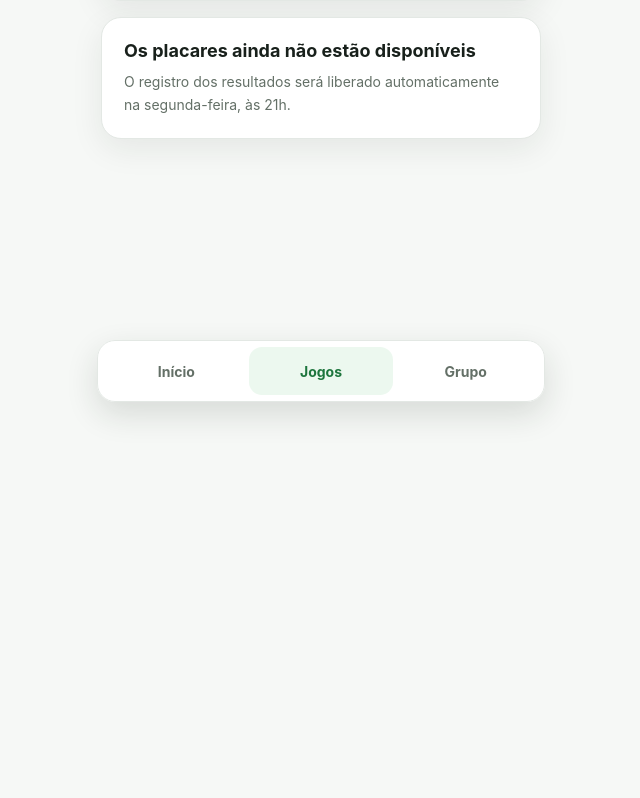
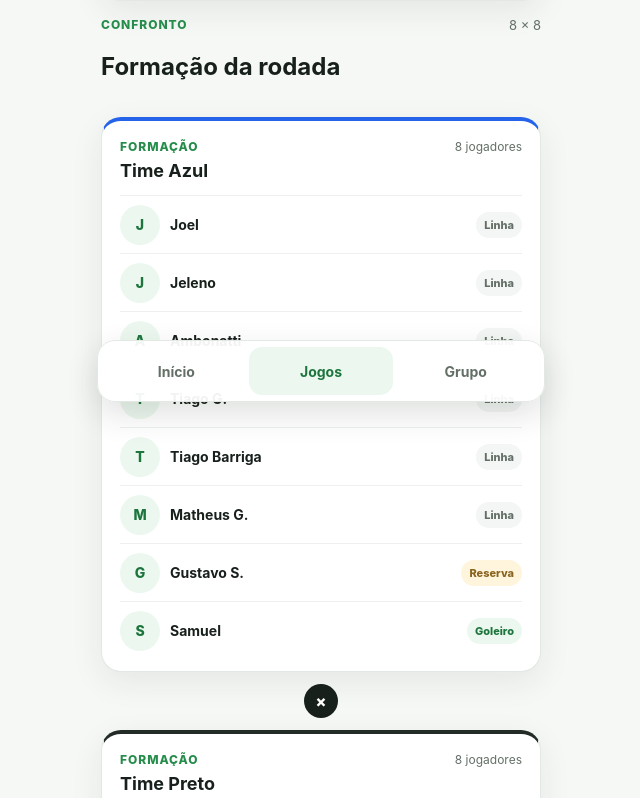
Before and after one commit to joeljuniiorr/10-e-faixa, a React (Vite) app: page /jogos in a window 1280 px wide. Shown: the part 382-1180 px from the top of the page, without its empty margins (319-959 px from the left). Before the commit the page ends 800 px from the top, so only its background shows below. Built offline with nearby package versions, Linux system fonts and the light colour scheme.

Commit message:
feat: add round team lineups

```diff
--- a/src/App.css
+++ b/src/App.css
@@ -542,3 +542,119 @@
   font-weight: 800;
   cursor: pointer;
 }
+
+.lineup-section {
+  margin-top: 16px;
+}
+
+.lineup-section > .section-heading {
+  margin-bottom: 16px;
+}
+
+.lineup-teams {
+  display: grid;
+  gap: 12px;
+}
+
+.team-lineup-card {
+  overflow: hidden;
+  border: 1px solid #e3e8e4;
+  border-radius: 20px;
+  background: #ffffff;
+  box-shadow: 0 10px 32px rgb(25 44 31 / 8%);
+}
+
+.team-lineup-card--blue {
+  border-top: 4px solid #2563eb;
+}
+
+.team-lineup-card--black {
+  border-top: 4px solid #222b25;
+}
+
+.team-lineup-card__header {
+  display: flex;
+  align-items: flex-start;
+  justify-content: space-between;
+  gap: 12px;
+  padding: 18px 18px 14px;
+}
+
+.team-lineup-card__header h3 {
+  margin: 6px 0 0;
+  font-size: 1.125rem;
+}
+
+.team-lineup-card__header > span {
+  color: #647067;
+  font-size: 0.75rem;
+}
+
+.team-lineup-list {
+  margin: 0;
+  padding: 0 18px 12px;
+  list-style: none;
+}
+
+.team-lineup-player {
+  display: flex;
+  align-items: center;
+  justify-content: space-between;
+  gap: 12px;
+  min-height: 58px;
+  border-top: 1px solid #edf0ed;
+}
+
+.team-lineup-player__information {
+  display: flex;
+  align-items: center;
+  gap: 10px;
+  min-width: 0;
+}
+
+.team-lineup-player__information strong {
+  overflow: hidden;
+  font-size: 0.875rem;
+  text-overflow: ellipsis;
+  white-space: nowrap;
+}
+
+.position-badge {
+  flex: 0 0 auto;
+  padding: 6px 8px;
+  border-radius: 999px;
+  font-size: 0.6875rem;
+  font-weight: 800;
+}
+
+.position-badge--line {
+  background: #f3f6f4;
+  color: #647067;
+}
+
+.position-badge--reserve {
+  background: #fff5dc;
+  color: #8a6420;
+}
+
+.position-badge--goalkeeper {
+  background: #ecf8ef;
+  color: #1d753d;
+}
+
+.versus-divider {
+  display: grid;
+  place-items: center;
+  min-height: 28px;
+}
+
+.versus-divider span {
+  display: grid;
+  width: 34px;
+  height: 34px;
+  place-items: center;
+  border-radius: 50%;
+  background: #18201b;
+  color: #ffffff;
+  font-weight: 800;
+}
--- a/src/App.tsx
+++ b/src/App.tsx
@@ -1,3 +1,4 @@
+import { initialRoundAssignments } from './data/round'
 import { useEffect, useState } from 'react'
 import { Route, Routes } from 'react-router'
 import { BottomNavigation } from './components/BottomNavigation'
@@ -186,6 +187,8 @@ return (
           <GamesPage
             formattedRoundDate={formattedRoundDate}
             isResultsOpen={resultsWindow.isOpen}
+            players={players}
+            assignments={initialRoundAssignments}
           />
         }
       />
--- /dev/null
+++ b/src/components/TeamLineupCard.tsx
@@ -0,0 +1,91 @@
+import type { Player } from '../data/players'
+import type {
+  RoundPlayerAssignment,
+  RoundPosition,
+  TeamColor,
+} from '../data/round'
+
+type TeamLineupCardProps = {
+  team: TeamColor
+  players: Player[]
+  assignments: RoundPlayerAssignment[]
+}
+
+function getTeamName(team: TeamColor) {
+  if (team === 'blue') {
+    return 'Time Azul'
+  }
+
+  return 'Time Preto'
+}
+
+function getPositionLabel(position: RoundPosition) {
+  if (position === 'goalkeeper') {
+    return 'Goleiro'
+  }
+
+  if (position === 'reserve') {
+    return 'Reserva'
+  }
+
+  return 'Linha'
+}
+
+export function TeamLineupCard({
+  team,
+  players,
+  assignments,
+}: TeamLineupCardProps) {
+  const teamAssignments = assignments.filter(
+    (assignment) => assignment.team === team,
+  )
+
+  return (
+    <section
+      className={`team-lineup-card team-lineup-card--${team}`}
+    >
+      <div className="team-lineup-card__header">
+        <div>
+          <p className="eyebrow">Formação</p>
+          <h3>{getTeamName(team)}</h3>
+        </div>
+
+        <span>{teamAssignments.length} jogadores</span>
+      </div>
+
+      <ul className="team-lineup-list">
+        {teamAssignments.map((assignment) => {
+          const player = players.find(
+            (currentPlayer) =>
+              currentPlayer.id === assignment.playerId,
+          )
+
+          if (!player) {
+            return null
+          }
+
+          return (
+            <li
+              className="team-lineup-player"
+              key={player.id}
+            >
+              <div className="team-lineup-player__information">
+                <span className="player-avatar">
+                  {player.name.charAt(0)}
+                </span>
+
+                <strong>{player.name}</strong>
+              </div>
+
+              <span
+                className={`position-badge position-badge--${assignment.position}`}
+              >
+                {getPositionLabel(assignment.position)}
+              </span>
+            </li>
+          )
+        })}
+      </ul>
+    </section>
+  )
+}
--- /dev/null
+++ b/src/data/round.ts
@@ -0,0 +1,96 @@
+export type TeamColor = 'blue' | 'black'
+
+export type RoundPosition =
+  | 'line'
+  | 'reserve'
+  | 'goalkeeper'
+
+export type RoundPlayerAssignment = {
+  playerId: number
+  team: TeamColor
+  position: RoundPosition
+}
+
+export const initialRoundAssignments: RoundPlayerAssignment[] = [
+  {
+    playerId: 1,
+    team: 'blue',
+    position: 'line',
+  },
+  {
+    playerId: 2,
+    team: 'blue',
+    position: 'line',
+  },
+  {
+    playerId: 3,
+    team: 'blue',
+    position: 'line',
+  },
+  {
+    playerId: 4,
+    team: 'blue',
+    position: 'line',
+  },
+  {
+    playerId: 5,
+    team: 'blue',
+    position: 'line',
+  },
+  {
+    playerId: 6,
+    team: 'blue',
+    position: 'line',
+  },
+  {
+    playerId: 7,
+    team: 'blue',
+    position: 'reserve',
+  },
+  {
+    playerId: 8,
+    team: 'blue',
+    position: 'goalkeeper',
+  },
+
+  {
+    playerId: 9,
+    team: 'black',
+    position: 'line',
+  },
+  {
+    playerId: 10,
+    team: 'black',
+    position: 'line',
+  },
+  {
+    playerId: 11,
+    team: 'black',
+    position: 'line',
+  },
+  {
+    playerId: 12,
+    team: 'black',
+    position: 'line',
+  },
+  {
+    playerId: 13,
+    team: 'black',
+    position: 'line',
+  },
+  {
+    playerId: 14,
+    team: 'black',
+    position: 'line',
+  },
+  {
+    playerId: 15,
+    team: 'black',
+    position: 'reserve',
+  },
+  {
+    playerId: 16,
+    team: 'black',
+    position: 'goalkeeper',
+  },
+]
--- a/src/pages/GamesPage.tsx
+++ b/src/pages/GamesPage.tsx
@@ -1,11 +1,19 @@
+import { TeamLineupCard } from '../components/TeamLineupCard'
+import type { Player } from '../data/players'
+import type { RoundPlayerAssignment } from '../data/round'
+
 type GamesPageProps = {
   formattedRoundDate: string
   isResultsOpen: boolean
+  players: Player[]
+  assignments: RoundPlayerAssignment[]
 }
 
 export function GamesPage({
   formattedRoundDate,
   isResultsOpen,
+  players,
+  assignments,
 }: GamesPageProps) {
   return (
     <section className="games-page">
@@ -38,6 +46,35 @@ export function GamesPage({
         </span>
       </section>
 
+      <section className="lineup-section">
+            <div className="section-heading">
+                <div>
+                <p className="eyebrow">Confronto</p>
+                <h2>Formação da rodada</h2>
+                </div>
+
+                <span>8 × 8</span>
+            </div>
+
+            <div className="lineup-teams">
+                <TeamLineupCard
+                team="blue"
+                players={players}
+                assignments={assignments}
+                />
+
+                <div className="versus-divider">
+                <span>×</span>
+                </div>
+
+                <TeamLineupCard
+                team="black"
+                players={players}
+                assignments={assignments}
+                />
+            </div>
+        </section>
+
       <section className="games-empty-card">
         <h2>
           {isResultsOpen
```
